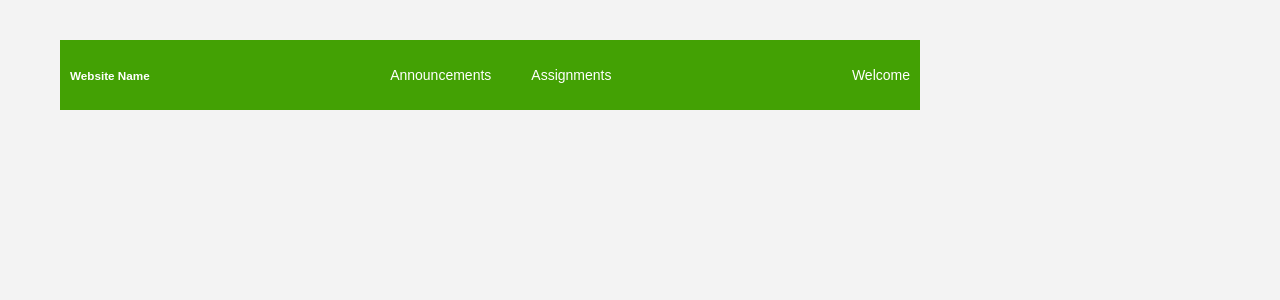
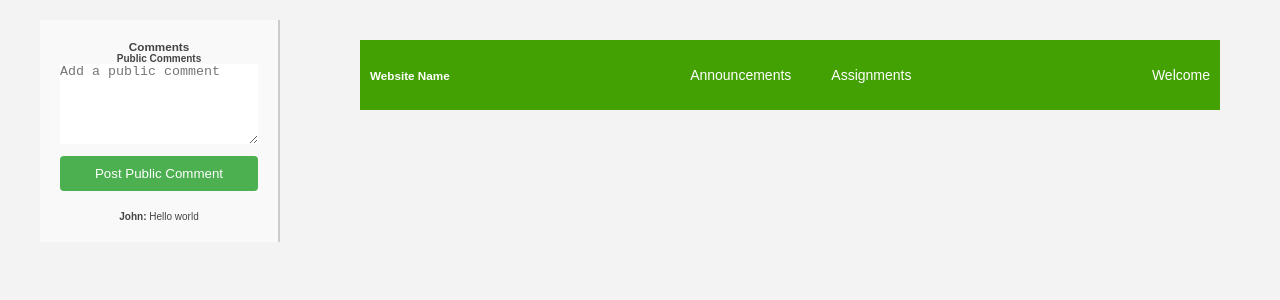
Before and after one commit to AhmadAbouAmoun/e_learning_website, a React (Create React App) app: page /homepage/Enrolled/course-info/1 in a window 1280 px wide. Shown: the top 300 px of the page. Built offline with nearby package versions, Linux system fonts and the light colour scheme; no server answers.

Commit message:
created the public comment section

```diff
--- /dev/null
+++ b/src/components/commentSection.js
@@ -0,0 +1,21 @@
+const CommentSection = () => {
+    return (
+        <div style={{width: "20%", padding: "20px", borderRight: "2px solid #ccc", backgroundColor: "#f9f9f9"}}>
+            <h3>Comments</h3>
+            <h4>Public Comments</h4>
+            <div>
+                <textarea
+                    placeholder="Add a public comment"
+                    style={{width: "100%", marginBottom: "10px", height: "80px"}}
+                />
+                <button style={{width: "100%"}}>Post Public Comment</button>
+                <div style={{marginTop: "20px"}}>
+                    <p>
+                        <strong>John:</strong> Hello world
+                    </p>
+                </div>
+            </div>
+        </div>
+    );
+};
+export default CommentSection;
--- a/src/pages/CourseInfo.js
+++ b/src/pages/CourseInfo.js
@@ -2,6 +2,7 @@ import {useState} from "react";
 import {useParams} from "react-router-dom";
 import Announcments from "../components/Announcments";
 import Assignments from "../components/Assignments";
+import CommentSection from "../components/commentSection";
 
 const CourseInfo = () => {
     const {id} = useParams();
@@ -10,6 +11,7 @@ const CourseInfo = () => {
 
     return (
         <div style={{display: "flex", justifyContent: "space-between", maxWidth: "1200px", margin: "0 auto"}}>
+            <CommentSection />
             <div style={{width: "75%", padding: "20px"}}>
                 <nav className="navbar">
                     <h3>Website Name</h3>
```
